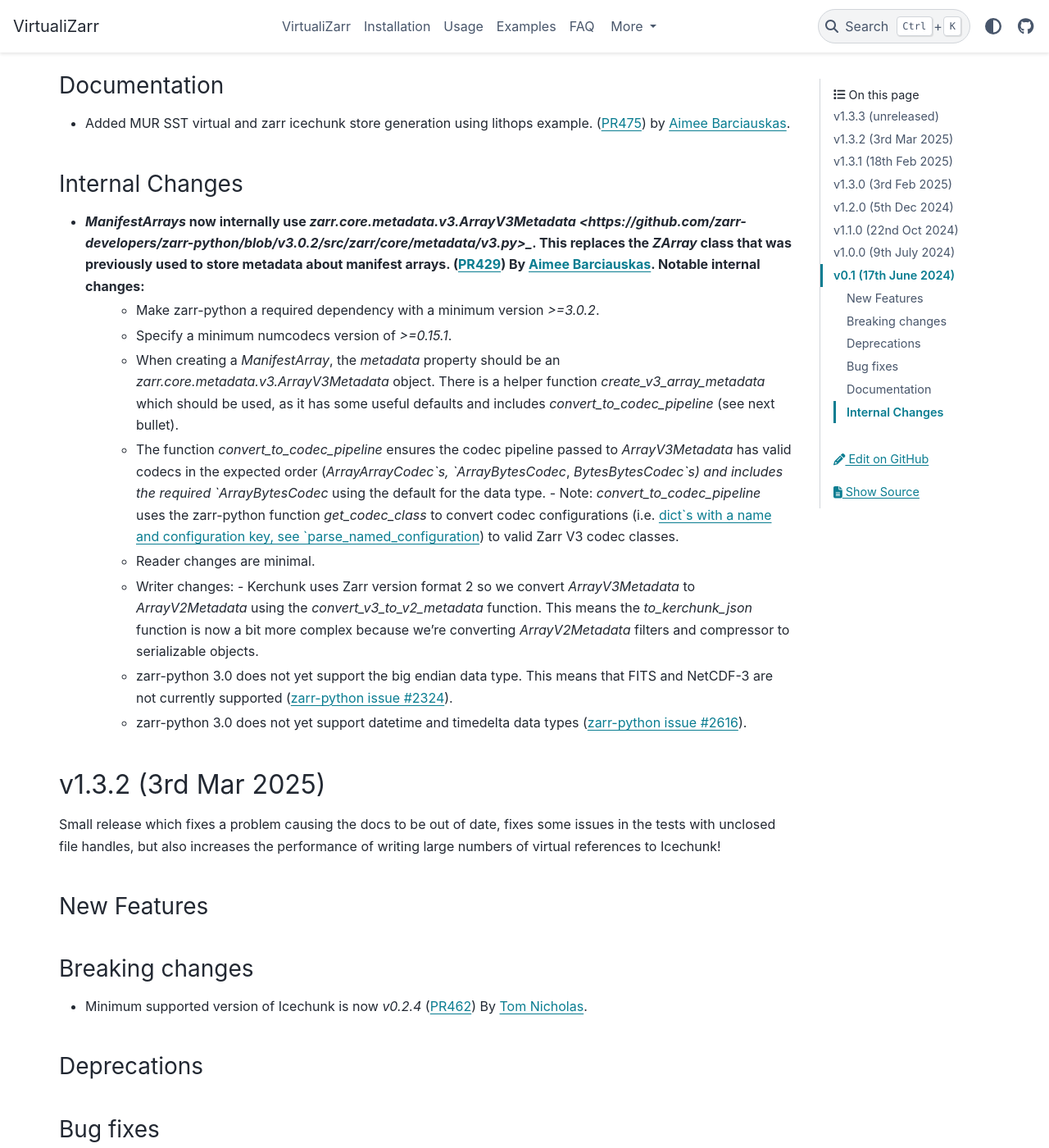
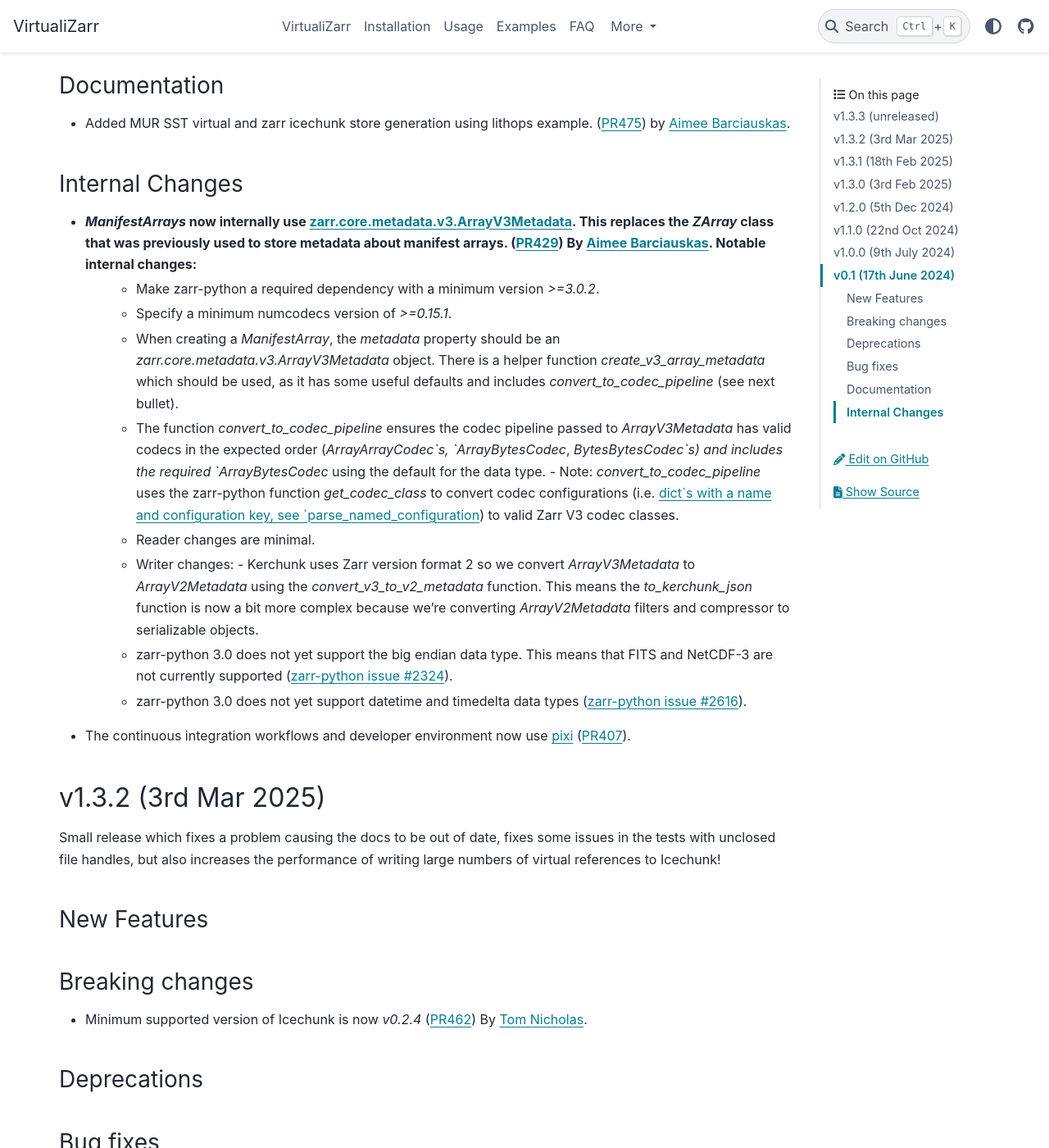
Before and after one commit to zarr-developers/VirtualiZarr, a Sphinx documentation site: the page built from docs/releases.rst, in a window 1280 px wide and 1400 px high, scrolled down 534 px. Shown: the whole window at 82% size. Built offline with Sphinx 7.4.7 and the PyData theme 0.15.4, drawn with Linux system fonts in a browser that asks for light colours.

Commit message:
Update release notes

```diff
--- a/docs/releases.rst
+++ b/docs/releases.rst
@@ -27,7 +27,7 @@
 Internal Changes
 ~~~~~~~~~~~~~~~~
 
-- `ManifestArrays` now internally use `zarr.core.metadata.v3.ArrayV3Metadata <https://github.com/zarr-developers/zarr-python/blob/v3.0.2/src/zarr/core/metadata/v3.py>_`. This replaces the `ZArray` class that was previously used to store metadata about manifest arrays. (:pull:`429`) By `Aimee Barciauskas <https://github.com/abarciauskas-bgse>`_. Notable internal changes:
+- `ManifestArrays` now internally use `zarr.core.metadata.v3.ArrayV3Metadata <https://github.com/zarr-developers/zarr-python/blob/v3.0.2/src/zarr/core/metadata/v3.py>`_. This replaces the `ZArray` class that was previously used to store metadata about manifest arrays. (:pull:`429`) By `Aimee Barciauskas <https://github.com/abarciauskas-bgse>`_. Notable internal changes:
     - Make zarr-python a required dependency with a minimum version `>=3.0.2`.
     - Specify a minimum numcodecs version of `>=0.15.1`.
     - When creating a `ManifestArray`, the `metadata` property should be an `zarr.core.metadata.v3.ArrayV3Metadata` object. There is a helper function `create_v3_array_metadata` which should be used, as it has some useful defaults and includes `convert_to_codec_pipeline` (see next bullet).
@@ -38,6 +38,7 @@
       - Kerchunk uses Zarr version format 2 so we convert `ArrayV3Metadata` to `ArrayV2Metadata` using the `convert_v3_to_v2_metadata` function. This means the `to_kerchunk_json` function is now a bit more complex because we're converting `ArrayV2Metadata` filters and compressor to serializable objects.
     - zarr-python 3.0 does not yet support the big endian data type. This means that FITS and NetCDF-3 are not currently supported (`zarr-python issue #2324 <https://github.com/zarr-developers/zarr-python/issues/2324>`_).
     - zarr-python 3.0 does not yet support datetime and timedelta data types (`zarr-python issue #2616 <https://github.com/zarr-developers/zarr-python/issues/2616>`_).
+- The continuous integration workflows and developer environment now use `pixi <https://pixi.sh/latest/>`_ (:pull:`407`).
 
 .. _v1.3.2:
 
```
